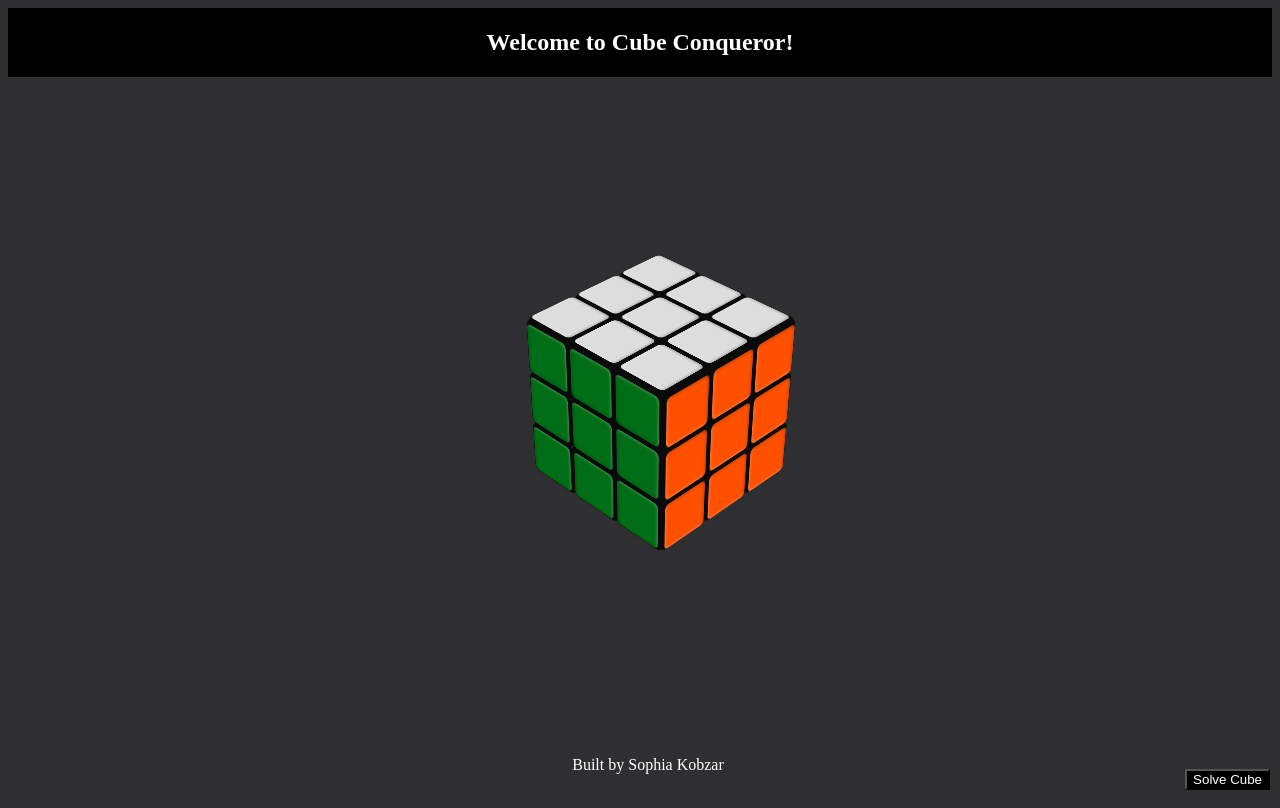
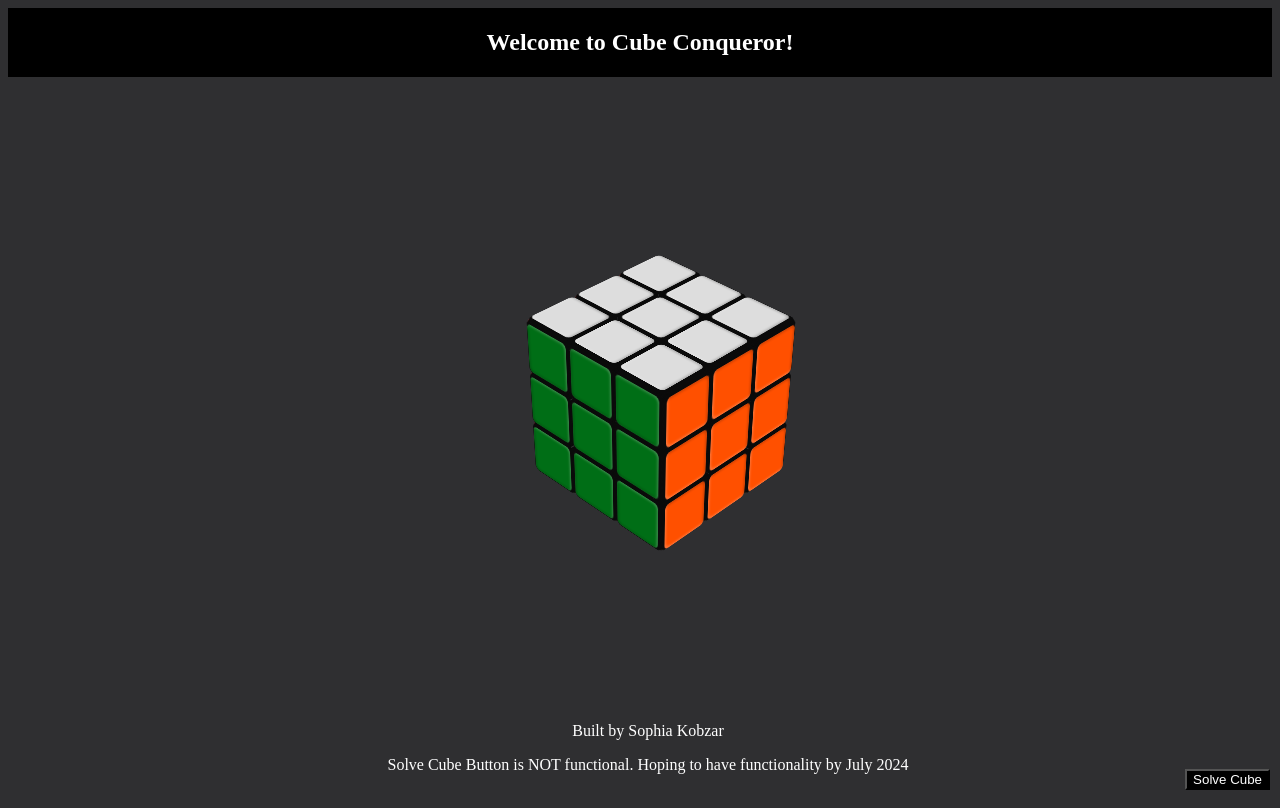
Before and after one commit to sophiakobzar/cubeSolver, a plain HTML site: page index.html in a window 1280 px wide. Drawn offline with Linux system fonts and the light colour scheme.

Commit message:
adding note that the button isn't working yet

```diff
--- a/index.html
+++ b/index.html
@@ -236,6 +236,7 @@
 
 <footer style="color: white; position: absolute; bottom: 10px; width: 100%; text-align: center;">
   <p>Built by Sophia Kobzar</p>
+  <p>Solve Cube Button is NOT functional. Hoping to have functionality by July 2024</p>
 </footer>
 
 <script src="./script.js"></script>
```
